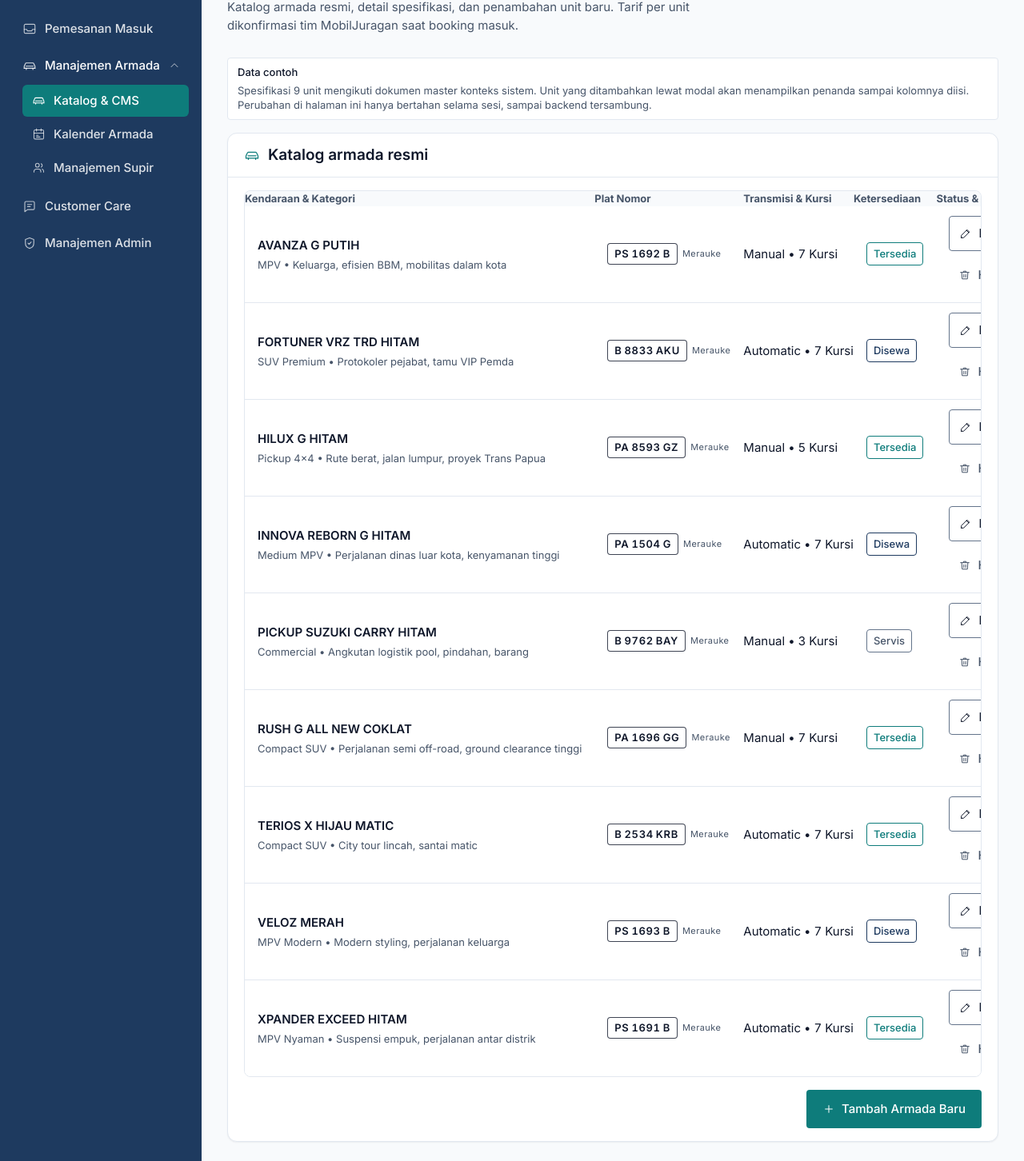
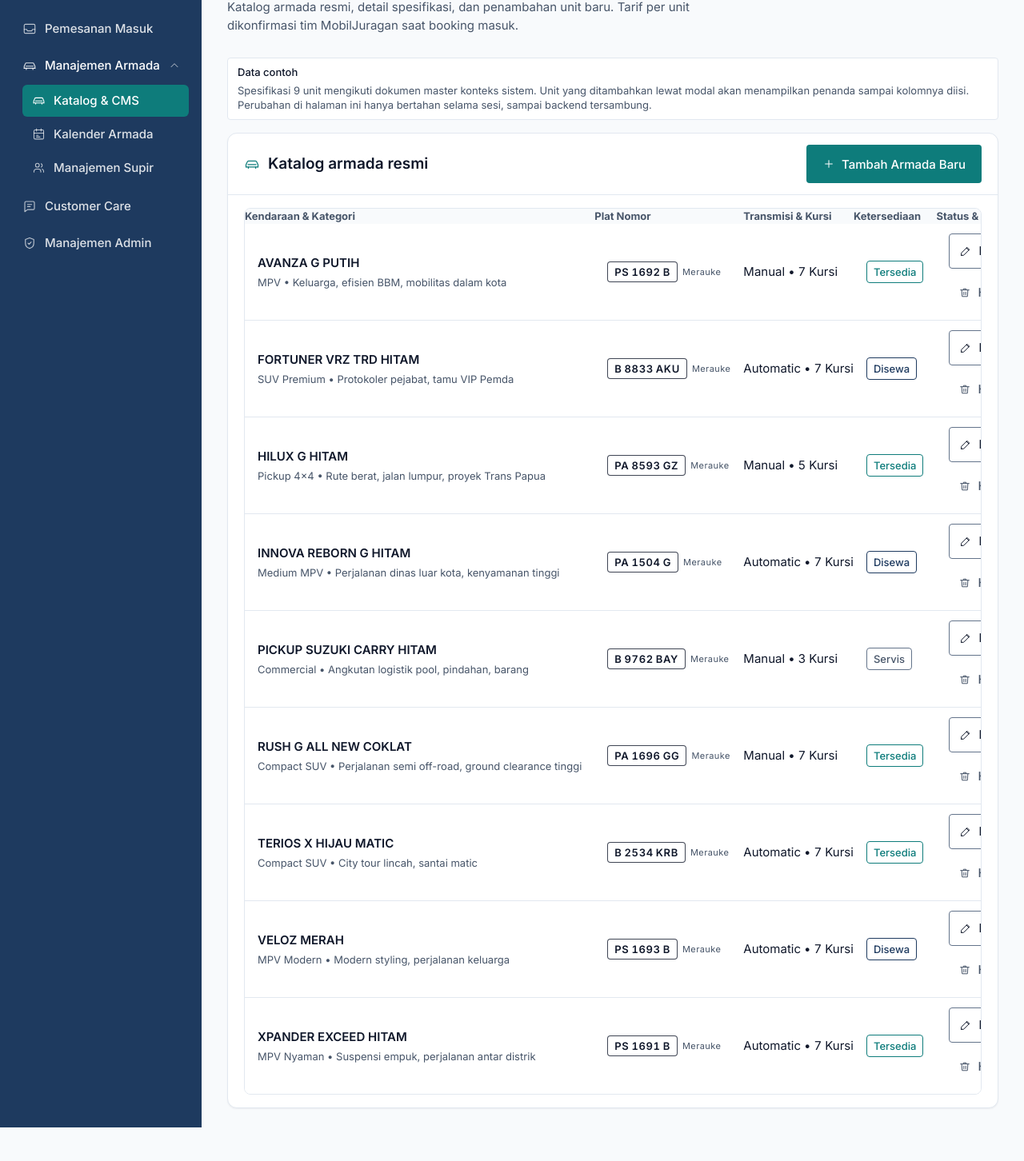
Before and after one commit to Hylmi-S-P/mobiljuragan-dashboard, a Next.js app: page /fleet/catalog in a window 1280 px wide. Shown: the part 157-1609 px from the top of the page at 80% size. After the commit the page ends 1567 px from the top, so only its background shows below. Built offline with nearby package versions, Linux system fonts and the light colour scheme.

Commit message:
pindah posisi tombol

```diff
--- a/components/admin/AdminAccountsTable.tsx
+++ b/components/admin/AdminAccountsTable.tsx
@@ -7,6 +7,7 @@
 import { DataNotice } from "@/components/ui/DataNotice";
 import { Panel } from "@/components/ui/ScreenHeader";
 import { StatusChip } from "@/components/ui/StatusChip";
+import { IconPlus } from "@/components/ui/icons";
 import {
   Table,
   TableBody,
@@ -41,7 +42,14 @@
       ) : null}
 
       <div className="mt-4">
-        <Panel>
+        <Panel
+          action={
+            <Button variant="confirm" size="md" onClick={() => setFormTarget({ accountId: null })}>
+              <IconPlus className="h-4 w-4" />
+              Buat Akun Admin Baru
+            </Button>
+          }
+        >
           <Table caption="Akun staf dan hak akses portal admin">
             <TableHead>
               <TableRow>
@@ -75,12 +83,6 @@
               ))}
             </TableBody>
           </Table>
-
-          <div className="mt-4 flex justify-end">
-            <Button variant="confirm" size="md" onClick={() => setFormTarget({ accountId: null })}>
-              + Buat Akun Admin Baru
-            </Button>
-          </div>
         </Panel>
       </div>
 
--- a/components/fleet/DriverRosterTable.tsx
+++ b/components/fleet/DriverRosterTable.tsx
@@ -17,6 +17,7 @@
   TableRow,
 } from "@/components/ui/Table";
 import { Toggle } from "@/components/ui/Toggle";
+import { IconPlus } from "@/components/ui/icons";
 import { DRIVER_ROUTE, DRIVER_STATUS } from "@/lib/labels";
 import { BOOKINGS, DRIVERS, SAMPLE_DATA_LABEL, vehicleById } from "@/lib/mockData";
 
@@ -64,7 +65,14 @@
       ) : null}
 
       <div className="mt-4">
-        <Panel>
+        <Panel
+          action={
+            <Button variant="confirm" size="md" onClick={() => setFormTarget({ driverId: null })}>
+              <IconPlus className="h-4 w-4" />
+              Tambah Supir Baru
+            </Button>
+          }
+        >
           <Table caption="Roster supir resmi MobilJuragan Merauke">
             <TableHead>
               <TableRow>
@@ -126,12 +134,6 @@
               })}
             </TableBody>
           </Table>
-
-          <div className="mt-4 flex justify-end">
-            <Button variant="confirm" size="md" onClick={() => setFormTarget({ driverId: null })}>
-              + Tambah Supir Baru
-            </Button>
-          </div>
         </Panel>
       </div>
 
--- a/components/fleet/VehicleCatalogTable.tsx
+++ b/components/fleet/VehicleCatalogTable.tsx
@@ -47,7 +47,16 @@
       ) : null}
 
       <div className="mt-4">
-        <Panel title="Katalog armada resmi" icon={<IconCar />}>
+        <Panel
+          title="Katalog armada resmi"
+          icon={<IconCar />}
+          action={
+            <Button variant="confirm" size="md" onClick={() => setFormTarget({ vehicleId: null })}>
+              <IconPlus className="h-4 w-4" />
+              Tambah Armada Baru
+            </Button>
+          }
+        >
           <Table caption="Katalog armada resmi MobilJuragan">
             <TableHead>
               <TableRow>
@@ -83,7 +92,7 @@
                       {VEHICLE_STATUS[vehicle.status].label}
                     </StatusChip>
                   </TableCell>
-                  <TableCell>
+                                                      <TableCell>
                     {/* Tombol dibiarkan boleh turun baris: kalau dipaksa satu baris, kolom aksi
                         terjepit dan tombol Hapus terpotong di tepi panel. */}
                     <div className="flex flex-wrap items-center gap-2">
@@ -104,13 +113,6 @@
               ))}
             </TableBody>
           </Table>
-
-          <div className="mt-4 flex justify-end">
-            <Button variant="confirm" size="md" onClick={() => setFormTarget({ vehicleId: null })}>
-              <IconPlus className="h-4 w-4" />
-              Tambah Armada Baru
-            </Button>
-          </div>
         </Panel>
       </div>
 
```
